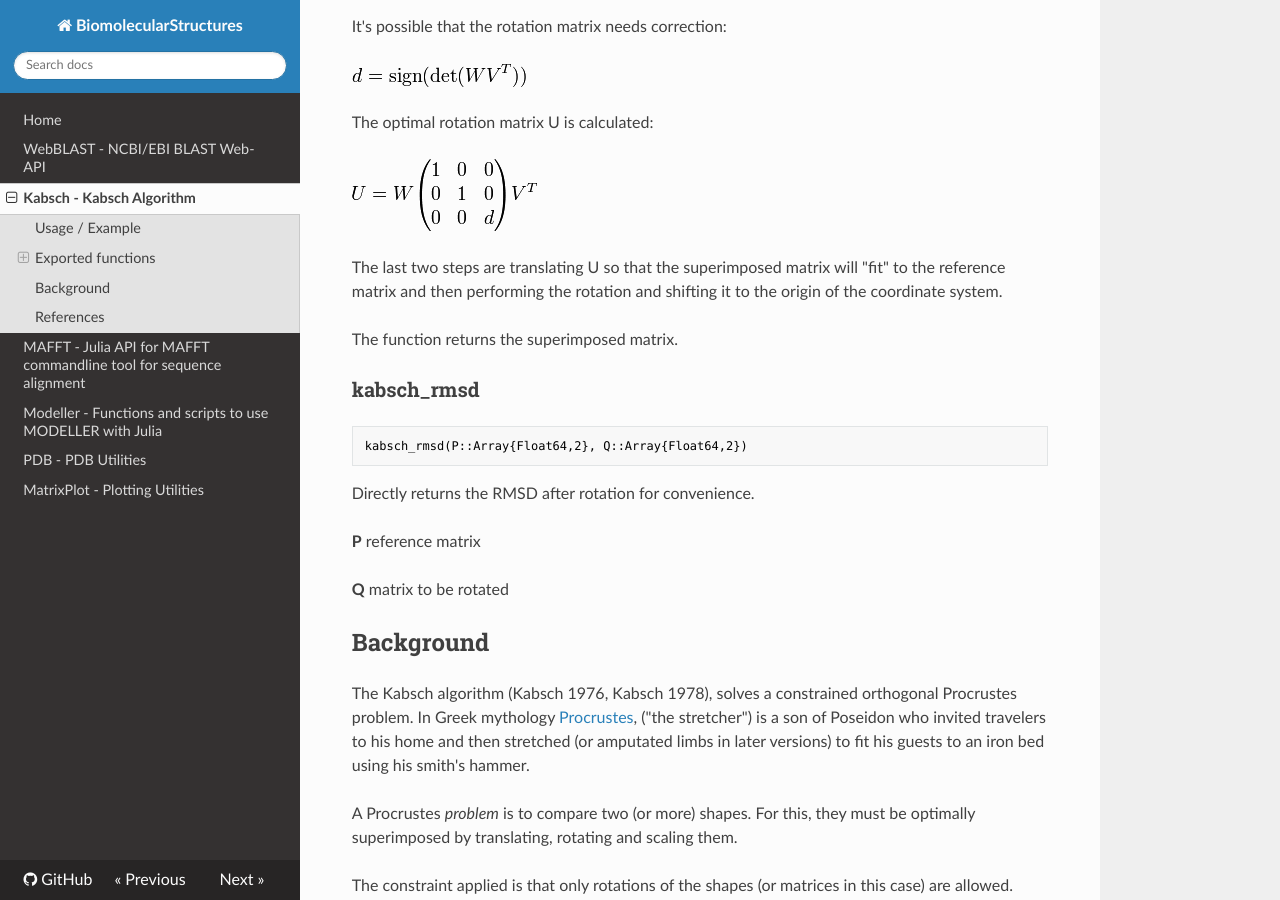
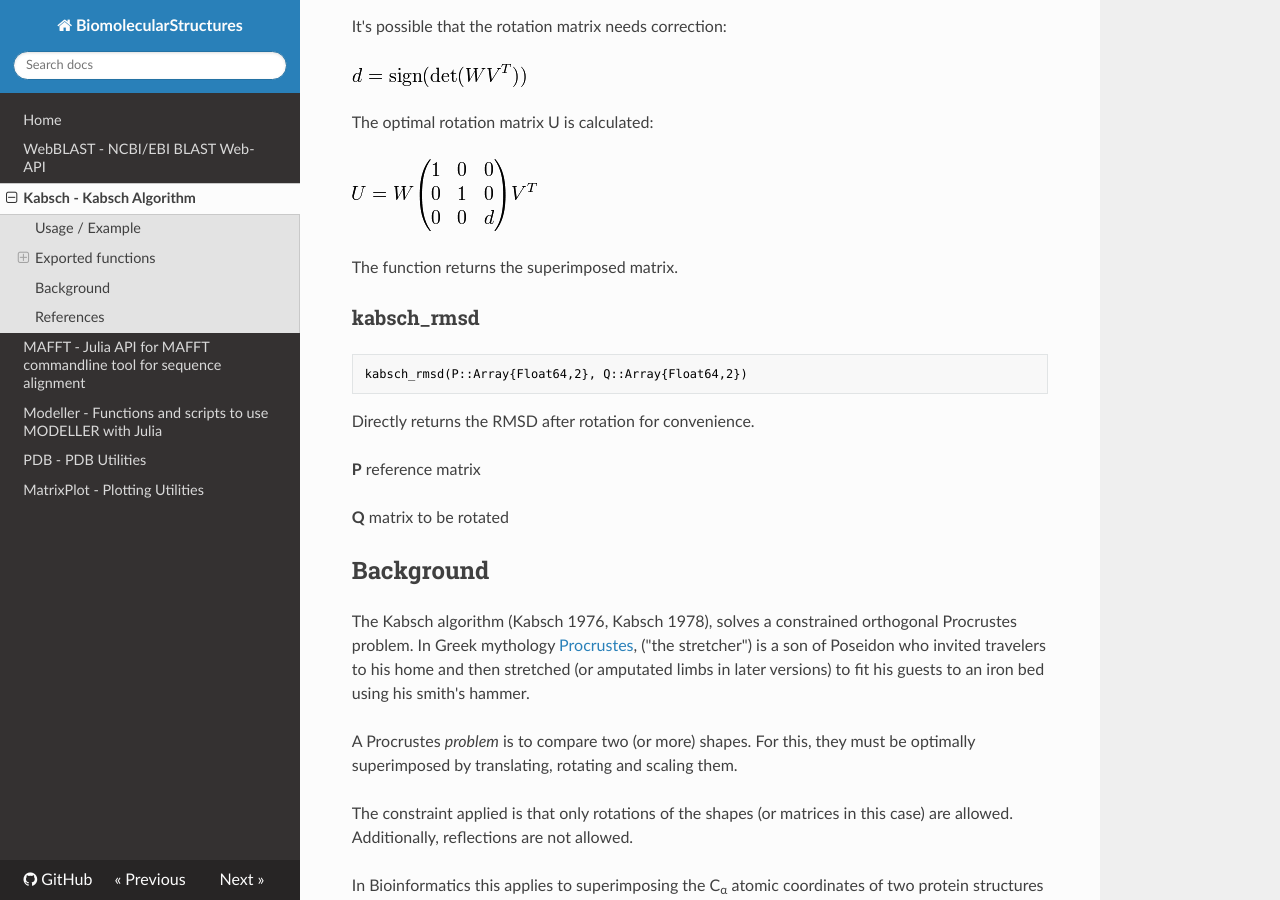
Before and after one commit to hng/BiomolecularStructures.jl, an MkDocs documentation site: the page built from docs/kabsch.md, in a window 1280 px wide and 900 px high, scrolled down 2011 px. Built offline with MkDocs 1.6.1, drawn with Linux system fonts in a browser that asks for light colours; nearby versions of some CDN libraries; old or Windows-style settings are respelled for this version of MkDocs.

```diff
--- a/docs/kabsch.md
+++ b/docs/kabsch.md
@@ -88,8 +88,6 @@ The optimal rotation matrix U is calculated:
 
 ![Optimal rotation matrix U](assets/kabsch/optu.png)
 
-The last two steps are translating U so that the superimposed matrix will "fit" to the reference matrix and then performing the rotation and shifting it to the origin of the coordinate system.
-
 The function returns the superimposed matrix.
 
 ### kabsch_rmsd
```
Also changed, not shown: 1 other file.
